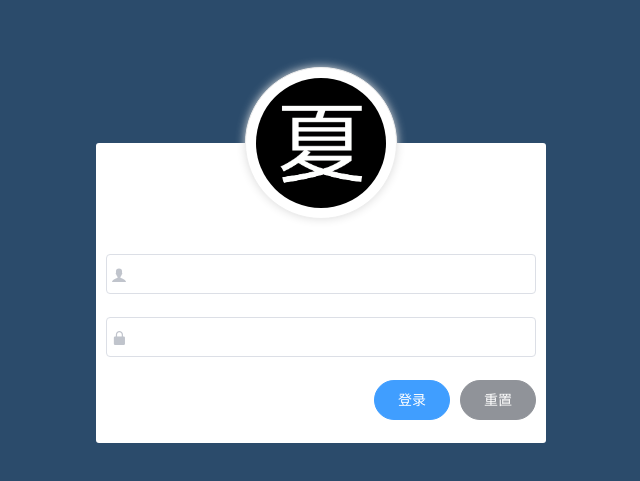
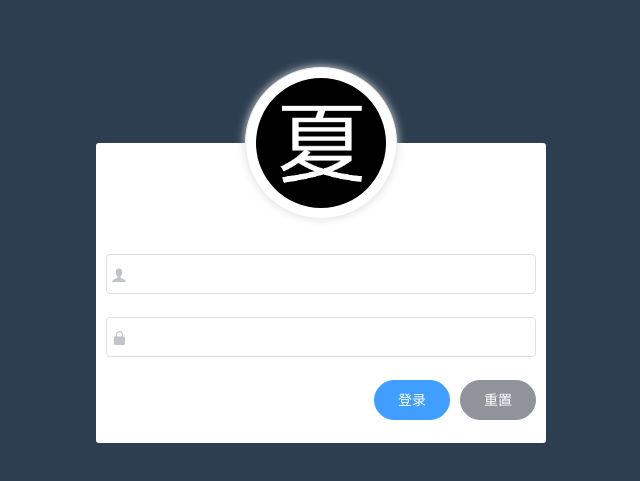
Before and after one commit to lxdmw/vueshop, a Vue app: page /#/login in a window 1280 px wide. Shown: the part 107-588 px from the top of the page, without its empty margins (319-959 px from the left). Built offline with nearby package versions, Linux system fonts and the light colour scheme.

Commit message:
优化之前的

```diff
--- a/src/components/Login.vue
+++ b/src/components/Login.vue
@@ -11,16 +11,19 @@
           <img src="../assets/logo.png" alt="">
         </div>
         <!-- 表单区域 -->
-        <el-form :model="loginForm" class="login_form">
-          <el-form-item>
+        <el-form ref="loginFormRef" :model="loginForm" class="login_form" :rules="loginFormRules">
+          <!-- 用户名 -->
+          <el-form-item prop="username">
             <el-input v-model="loginForm.username" prefix-icon="iconfont icon-user"></el-input>
           </el-form-item>
-          <el-form-item >
-            <el-input v-model="loginForm.password" prefix-icon="iconfont icon-3702mima"></el-input>
+          <!-- 密码 -->
+          <el-form-item prop="password">
+            <el-input type="password" v-model="loginForm.password" prefix-icon="iconfont icon-3702mima"></el-input>
           </el-form-item>
+          <!-- 按钮 -->
           <el-form-item class="btns">
             <el-button type="primary" round>登录</el-button>
-            <el-button type="info" round>重置</el-button>
+            <el-button type="info" round @click="resetLoginForm">重置</el-button>
 
           </el-form-item>
         </el-form>
@@ -33,22 +36,32 @@
 export default {
   data () {
     return {
-
       loginForm:{
         username:'',
         password:''
+      },
+      loginFormRules:{
+        username: [
+              { required: true, message: '你没输用户名哦', trigger: 'blur' },
+              { min: 3, max: 5, message: '你需要输入3-5个字符哦', trigger: 'blur' }
+            ],
+        password: [
+              { required: true, message: '你没输密码哦', trigger: 'blur' },
+              { min: 5, max: 10, message: '你需要输入5-10个字符哦', trigger: 'blur' }
+            ]
       }
-
-    };
+    }
   },
   methods:{
-
+    resetLoginForm(){
+      this.$refs.loginFormRef.resetFields()
+    }
   }
 }
 </script>
 <style lang='less' scoped>
   .login_container{
-    background: #2b4b6b;
+    background: rgb(44, 62, 80);
     height: 100%;
   }
   .login_box{
```
